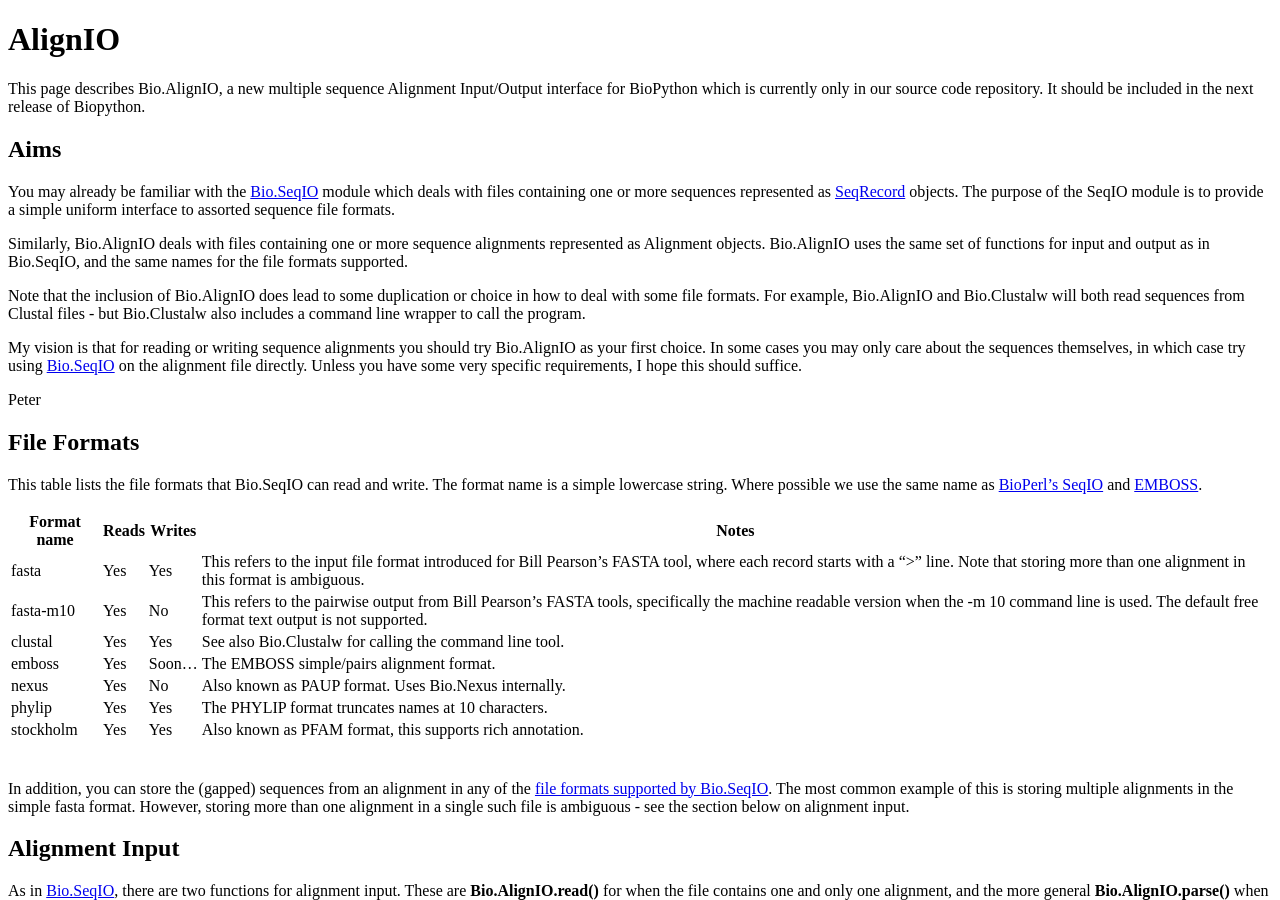
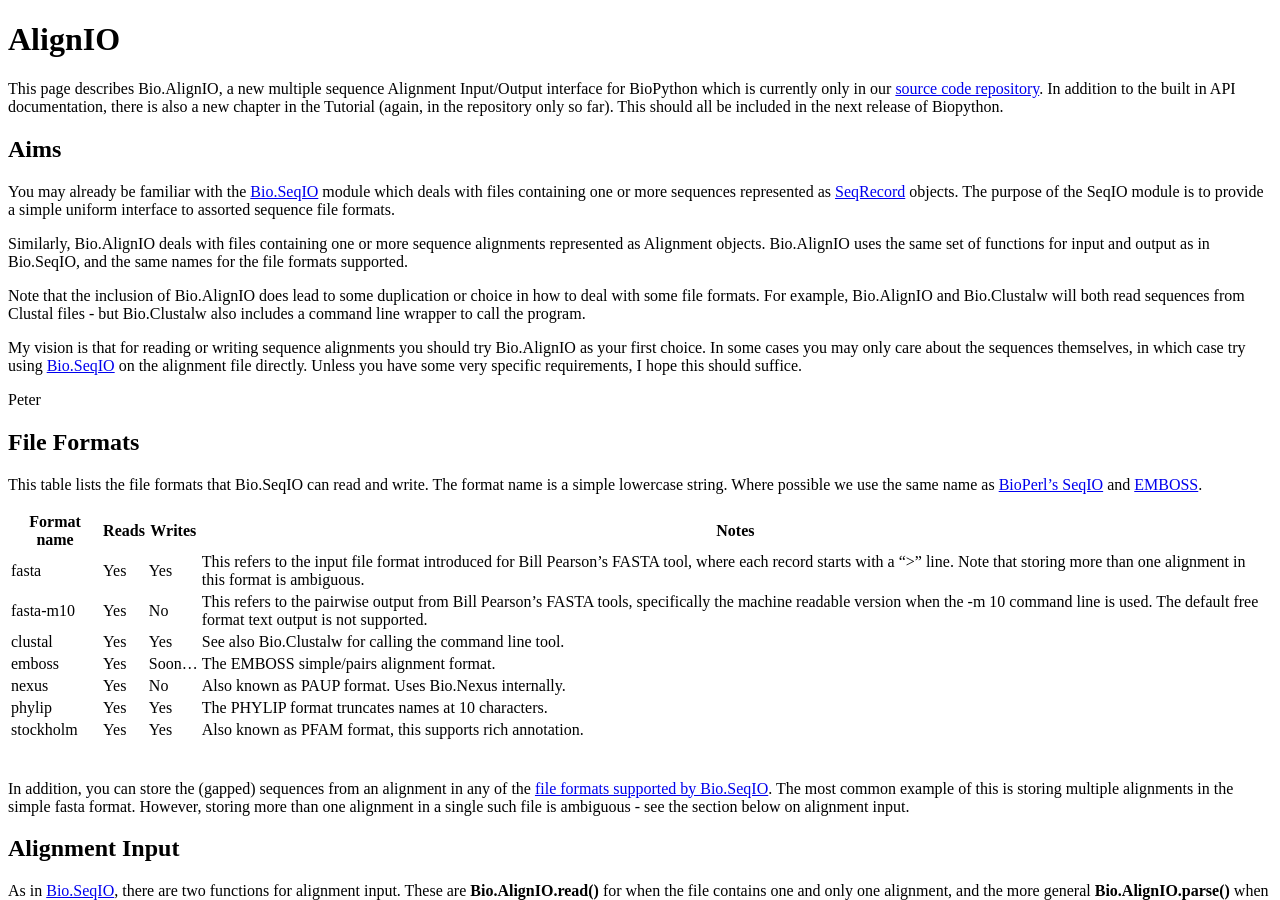
Before and after one commit to biopython/biopython.github.io, a Jekyll site: the page built from wiki/AlignIO.md, in a window 1280 px wide and 900 px high. Built offline with Jekyll 4.4.1, drawn with Linux system fonts in a browser that asks for light colours.

Commit message:
Documentation and CVS link

```diff
--- a/wiki/AlignIO.md
+++ b/wiki/AlignIO.md
@@ -6,8 +6,11 @@ layout: wiki
 
 This page describes Bio.AlignIO, a new multiple sequence Alignment
 Input/Output interface for BioPython which is currently only in our
-source code repository. It should be included in the next release of
-Biopython.
+[source code
+repository](http://cvs.biopython.org/cgi-bin/viewcvs/viewcvs.cgi/biopython/Bio/AlignIO/?cvsroot=biopython).
+In addition to the built in API documentation, there is also a new
+chapter in the Tutorial (again, in the repository only so far). This
+should all be included in the next release of Biopython.
 
 Aims
 ----
```
Also changed, not shown: 1 other file.
